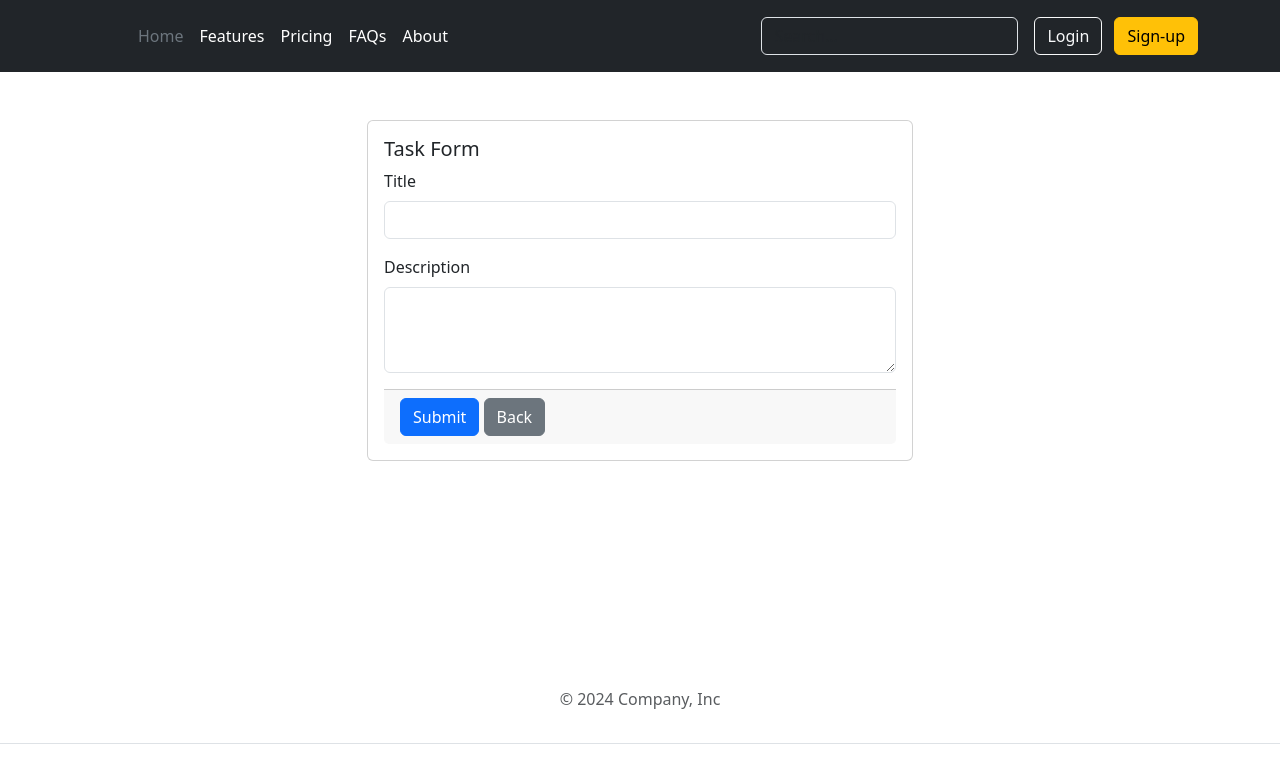
After one commit to shahramsamar/todoapp-with-venv, a Django app: a page that uses templates/todo/base.html in a window 1280 px wide. The commit adds this page. Shown: the top 783 px of the page. Run offline with Django 4.2, Linux system fonts and the light colour scheme.

Commit message:
aded url task_list and task_create

```diff
--- a/core/urls.py
+++ b/core/urls.py
@@ -26,10 +26,6 @@ urlpatterns = [
     path('', include('website.urls')),
     path('blog', include('blog.urls')),
     path('todo',include('todo.urls')),
-
-
-
-
 ]
 
 if settings.DEBUG:
--- /dev/null
+++ b/templates/todo/Task_create.html
@@ -0,0 +1,28 @@
+{% extends 'todo/base.html' %}
+{% block content %}
+<main class="container mt-5">
+  <div class="row justify-content-center">
+    <div class="col-lg-6">
+      <div class="card">
+        <div class="card-body">
+          <h5 class="card-title">Task Form</h5>
+          <form action="/submit" method="POST">
+            <div class="mb-3">
+              <label for="title" class="form-label">Title</label>
+              <input type="text" class="form-control" id="title" name="title">
+            </div>
+            <div class="mb-3">
+              <label for="description" class="form-label">Description</label>
+              <textarea class="form-control" id="description" name="description" rows="3"></textarea>
+            </div>
+            <footer class="card-footer">
+              <button type="submit" class="btn btn-primary">Submit</button>
+              <a  href="{% url "todo:task_list" %}" class="btn btn-secondary">Back</a>
+            </footer>
+          </form>
+        </div>
+      </div>
+    </div>
+  </div>
+</main>
+{% endblock content %}
--- a/templates/todo/base.html
+++ b/templates/todo/base.html
@@ -8,21 +8,13 @@
 <body>
     {% include 'components/header.html' %}
     <main>
-        <div class="container mt-5">
-            <div class="row justify-content-center">
-              <div class="col-lg-6">
-                <form action="/search" method="GET" class="d-flex">
-                  <input class="form-control me-2" type="search" placeholder="Search..." aria-label="Search" name="search">
-                  <button class="btn btn-primary" type="submit">Search</button>
-                </form>
-              </div>
-            </div>
-          </div>
+
         {% block content %}
 
 
         {% endblock content %}
     </main>
+
     {% include 'components/footer.html' %}
       <script src="https://cdn.jsdelivr.net/npm/bootstrap@5.3.3/dist/js/bootstrap.bundle.min.js" integrity="sha384-YvpcrYf0tY3lHB60NNkmXc5s9fDVZLESaAA55NDzOxhy9GkcIdslK1eN7N6jIeHz" crossorigin="anonymous"></script>
 </body>
--- a/todo/urls.py
+++ b/todo/urls.py
@@ -22,6 +22,8 @@ from todo import views
 app_name = 'todo'
 
 urlpatterns = [
-    path('',views.index,name='index'),
+    path('', views.task_list, name='task_list'),
+    path('create', views.task_create, name='task_create'),
+
 
 ]
--- a/todo/views.py
+++ b/todo/views.py
@@ -3,6 +3,9 @@ from todo.models import TaskModel
 
 
 
-def index(request):
+def task_list(request):
     tasks = TaskModel.objects.all()
     return render(request,'todo/Task_list.html',context={'tasks':tasks})
+
+def task_create(request):
+    return render(request,'todo/Task_create.html',context={})
```
Also changed, not shown: templates/todo/Task_list.html (+14 -24 lines).
